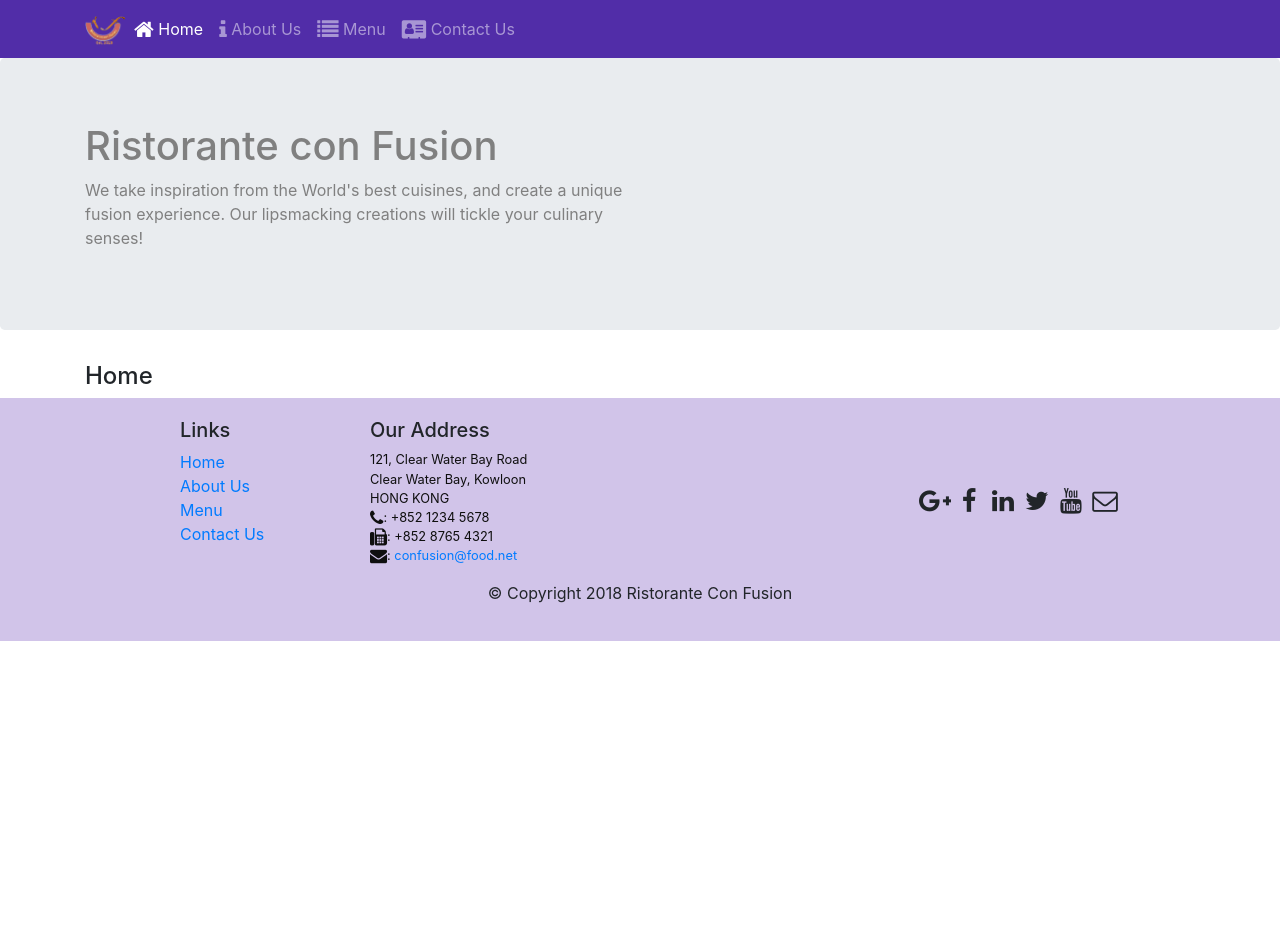
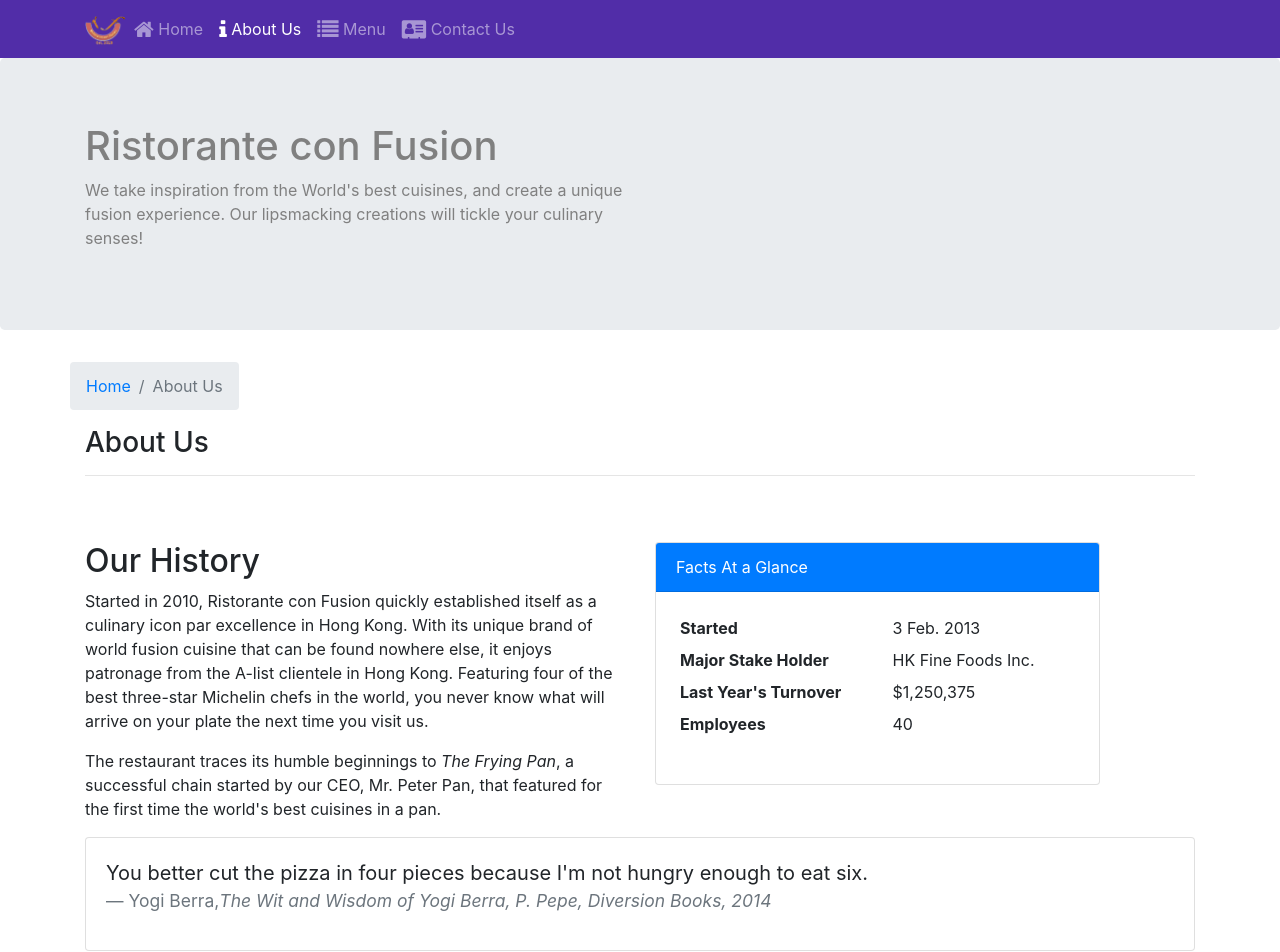
Before and after one commit to TusharYaar/confusion, a React (Create React App) app: page /aboutus in a window 1280 px wide. Before the commit this address led to /home. Shown: the top 952 px of the page. Before the commit the page ends 800 px from the top, so only its background shows below. Built offline with nearby package versions, Linux system fonts and the light colour scheme.

Commit message:
Assignment 2

```diff
--- /dev/null
+++ b/src/components/AboutComponent.js
@@ -0,0 +1,88 @@
+import React from 'react';
+import { Breadcrumb, BreadcrumbItem, Card, CardBody, CardHeader, Media } from 'reactstrap';
+import { Link } from 'react-router-dom';
+
+function About(props) {
+
+    const leaders = props.leaders.map((leader) => {
+        return (
+            <Media className="my-5" key={leader.id}>
+            <Media left top href="#">
+              <Media object src={`${leader.image}`} alt="Leader image" />
+            </Media>
+            <Media body className="px-5">
+              <Media heading>
+                {leader.name}
+              </Media>
+              <Media className="mb-3"> {leader.designation}</Media>
+              {leader.description}
+            </Media>
+          </Media>
+        );
+    });
+
+    return(
+        <div className="container">
+            <div className="row">
+                <Breadcrumb>
+                    <BreadcrumbItem><Link to="/home">Home</Link></BreadcrumbItem>
+                    <BreadcrumbItem active>About Us</BreadcrumbItem>
+                </Breadcrumb>
+                <div className="col-12">
+                    <h3>About Us</h3>
+                    <hr />
+                </div>
+            </div>
+            <div className="row row-content">
+                <div className="col-12 col-md-6">
+                    <h2>Our History</h2>
+                    <p>Started in 2010, Ristorante con Fusion quickly established itself as a culinary icon par excellence in Hong Kong. With its unique brand of world fusion cuisine that can be found nowhere else, it enjoys patronage from the A-list clientele in Hong Kong.  Featuring four of the best three-star Michelin chefs in the world, you never know what will arrive on your plate the next time you visit us.</p>
+                    <p>The restaurant traces its humble beginnings to <em>The Frying Pan</em>, a successful chain started by our CEO, Mr. Peter Pan, that featured for the first time the world's best cuisines in a pan.</p>
+                </div>
+                <div className="col-12 col-md-5">
+                    <Card>
+                        <CardHeader className="bg-primary text-white">Facts At a Glance</CardHeader>
+                        <CardBody>
+                            <dl className="row p-1">
+                                <dt className="col-6">Started</dt>
+                                <dd className="col-6">3 Feb. 2013</dd>
+                                <dt className="col-6">Major Stake Holder</dt>
+                                <dd className="col-6">HK Fine Foods Inc.</dd>
+                                <dt className="col-6">Last Year's Turnover</dt>
+                                <dd className="col-6">$1,250,375</dd>
+                                <dt className="col-6">Employees</dt>
+                                <dd className="col-6">40</dd>
+                            </dl>
+                        </CardBody>
+                    </Card>
+                </div>
+                <div className="col-12">
+                    <Card>
+                        <CardBody className="bg-faded">
+                            <blockquote className="blockquote">
+                                <p className="mb-0">You better cut the pizza in four pieces because
+                                    I'm not hungry enough to eat six.</p>
+                                <footer className="blockquote-footer">Yogi Berra,
+                                <cite title="Source Title">The Wit and Wisdom of Yogi Berra,
+                                    P. Pepe, Diversion Books, 2014</cite>
+                                </footer>
+                            </blockquote>
+                        </CardBody>
+                    </Card>
+                </div>
+            </div>
+            <div className="row row-content">
+                <div className="col-12">
+                    <h2>Corporate Leadership</h2>
+                </div>
+                <div className="col-12">
+                    <Media list>
+                        {leaders}
+                    </Media>
+                </div>
+            </div>
+        </div>
+    );
+}
+
+export default About;
--- a/src/components/DishDetails.js
+++ b/src/components/DishDetails.js
@@ -35,14 +35,14 @@
     });
   }
   function DishDetails(props) {
-    if (props.dish !== undefined) {
+    if (props.dish !== undefined  || props!= null) {
       return (
         <div className="container">
           <div className="row ">
             <RenderDish dish={props.dish} />
             <div className="col-12 col-md-5 m-1">
               <h4>Comments</h4>
-              <RenderComments comments={props.dish.comments}/>
+              <RenderComments comments={props.comments}/>
             </div>
           </div>
         </div>
--- a/src/components/MainComponent.js
+++ b/src/components/MainComponent.js
@@ -1,15 +1,21 @@
 import React, { Component } from 'react';
 import Menu from './MenuComponent';
-
+import About from './AboutComponent';
 import Contact from './ContactComponent';
 import Header from './HeaderComponent';
 import Footer from './FooterComponent';
+import DishDetail from './DishDetails';
 import { DISHES } from '../shared/dishes';
 import { COMMENTS } from '../shared/comments';
 import { PROMOTIONS } from '../shared/promotions';
 import { LEADERS } from '../shared/leaders';
 import Home from './HomeComponent';
 import { Switch, Route, Redirect } from 'react-router-dom';
+
+
+
+
+
 class Main extends Component {
 
   constructor(props) {
@@ -24,6 +30,13 @@
 
 
   render() {
+    const DishWithId = ({match}) => {
+      return(
+          <DishDetail dish={this.state.dishes.filter((dish) => dish.id === parseInt(match.params.dishId,10))[0]}
+            comments={this.state.comments.filter((comment) => comment.dishId === parseInt(match.params.dishId,10))} />
+      );
+    };
+
     const HomePage = () => {
       return(
         <Home
@@ -41,6 +54,9 @@
               <Route path='/home' component={HomePage} />
               <Route exact path='/menu' component={() => <Menu dishes={this.state.dishes} />} />
               <Route exact path='/contactus' component={Contact} />
+              <Route path='/menu/:dishId' component={DishWithId} />
+              <Route exact path='/aboutus' component={() => <About leaders={this.state.leaders}/>} />
+
               <Redirect to="/home" />
           </Switch>
         <Footer />
--- a/src/components/MenuComponent.js
+++ b/src/components/MenuComponent.js
@@ -1,24 +1,31 @@
-import React from 'react';
-import { Card, CardImg, CardImgOverlay,
-    CardTitle } from 'reactstrap';
+import React from "react";
+import {
+  Card,
+  CardImg,
+  CardImgOverlay,
+  CardTitle,
+  Breadcrumb,
+  BreadcrumbItem,
+} from "reactstrap";
+import { Link } from "react-router-dom";
 
-    function RenderMenuItem ({dish, onClick}) {
+function RenderMenuItem({ dish, onClick }) {
   return (
-            <Card
-                onClick={() => onClick(dish.id)}>
+    <Card>
+      <Link to={`/menu/${dish.id}`}>
         <CardImg width="100%" src={dish.image} alt={dish.name} />
         <CardImgOverlay>
           <CardTitle>{dish.name}</CardTitle>
         </CardImgOverlay>
+      </Link>
     </Card>
   );
 }
 
 const Menu = (props) => {
-
   const menu = props.dishes.map((dish) => {
     return (
-                <div className="col-12 col-md-5 m-1"  key={dish.id}>
+      <div className="col-12 col-md-5 m-1" key={dish.id}>
         <RenderMenuItem dish={dish} onClick={props.onClick} />
       </div>
     );
@@ -27,10 +34,20 @@
   return (
     <div className="container">
       <div className="row">
-                    {menu}
+        <Breadcrumb>
+          <BreadcrumbItem>
+            <Link to="/home">Home</Link>
+          </BreadcrumbItem>
+          <BreadcrumbItem active>Menu</BreadcrumbItem>
+        </Breadcrumb>
+        <div className="col-12">
+          <h3>Menu</h3>
+          <hr />
         </div>
       </div>
+      <div className="row">{menu}</div>
+    </div>
   );
-    }
+};
 
 export default Menu;
```
Lines whose indentation alone changed are shown as unchanged.
